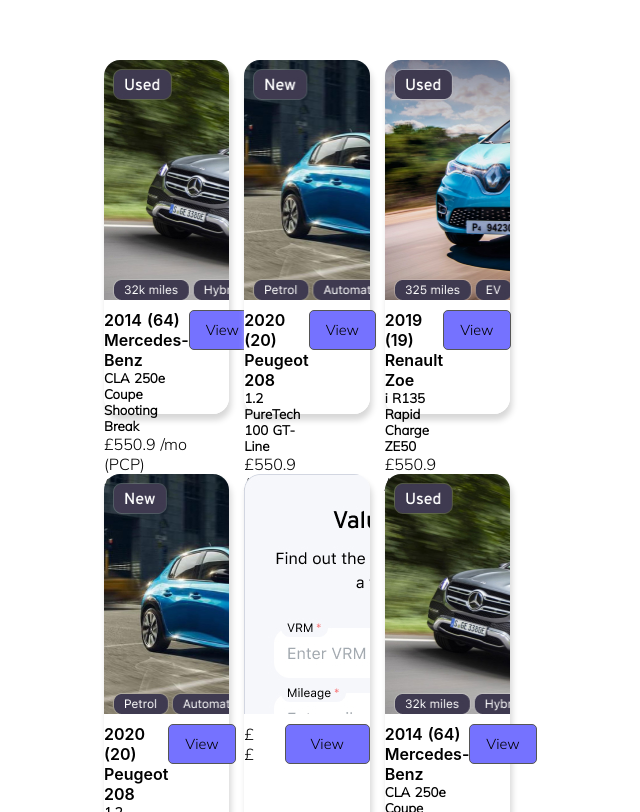
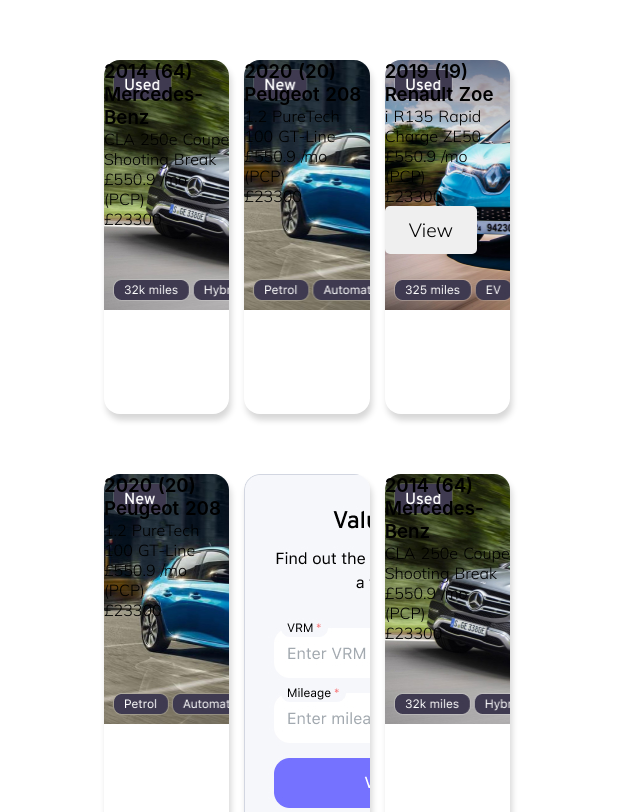
Before and after one commit to BugSquasher01/nexus-point-project, a Nuxt app: page / in a window 1280 px wide. Shown: the part 140-952 px from the top of the page, without its empty margins (333-973 px from the left). Built offline with nearby package versions, Linux system fonts and the light colour scheme.

Commit message:
Add dummy data to listings grid & other display elements

```diff
--- a/components/CarListingsGrid.vue
+++ b/components/CarListingsGrid.vue
@@ -1,13 +1,6 @@
 <template>
     <section class='carListingsMainGrid'>
         <div v-for='data in cardata' :key='data.id'>
-            <!-- <h2>{{ data.name }}</h2>
-            <p>Delivery Time: {{ data.deliveryTime  }}</p>
-            <p>Rating: {{ data.rating }}</p>
-            <p v-if='data.freeDelivery' class='label'>
-                <span>Free Delivery</span>
-            </p> -->
-
             <div class='row'>
                 <div
                     v-for='carlisting in data.listings'
@@ -15,20 +8,19 @@
                     class='carImage'
                     :style='`background: url(${carlisting.img}) no-repeat; width: 100%; height: auto;`'>
 
-                    <div class='iteminfo'>
-                        <div>
-                            <h4>{{ carlisting.item }}</h4>
-                            <h5>{{ carlisting.shortDescription }}</h5>
-                            <p class='itemMonthlyPrice'>£{{ carlisting.monthlyPrice }}</p>
-                             <p class='itemFullPrice'>£{{ carlisting.fullPrice }}</p>
+                    <div v-if='carlisting.valueYourCar' class='iteminfoContainer' >
+                        <div class='itemInfo'>
+                            <h3 class='carListingTitle'>{{ carlisting.item }}</h3>
+                            <p class='carListingDescription'>{{ carlisting.shortDescription }}</p>
+                            <p class='carListingMonthlyPrice'>£{{ carlisting.monthlyPrice }}</p>
+                            <p class='carListingFullPrice'>£{{ carlisting.fullPrice }}
+                            <a v-if='calculateFinance' class='calculateFinanceLink' href='#'>Calculate Finance</a></p>
                         </div>
-                        <button class='ghost'>View</button>
+                        <button v-if='carlisting.viewButton' class='viewCarButton'>View</button>
                     </div>
-
                 </div>
             </div>
         </div>
-
     </section>
 </template>
 
@@ -39,11 +31,7 @@
     computed: {
         ...mapState(['cardata'])
     },
-    // methods: {
-    //     priceFormatting(data) {
-    //         return "£" + data.toFixed(2);
-    //     },
-    // }
+
 };
 </script>
 
```
